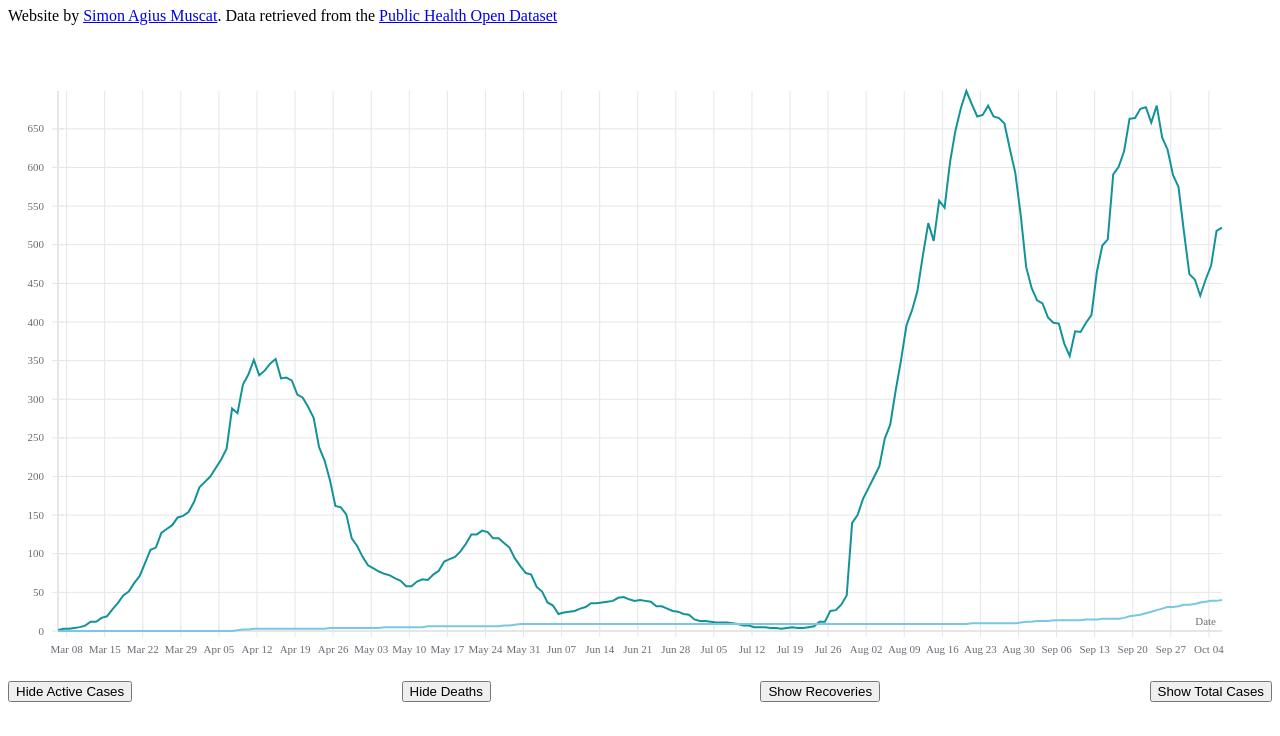
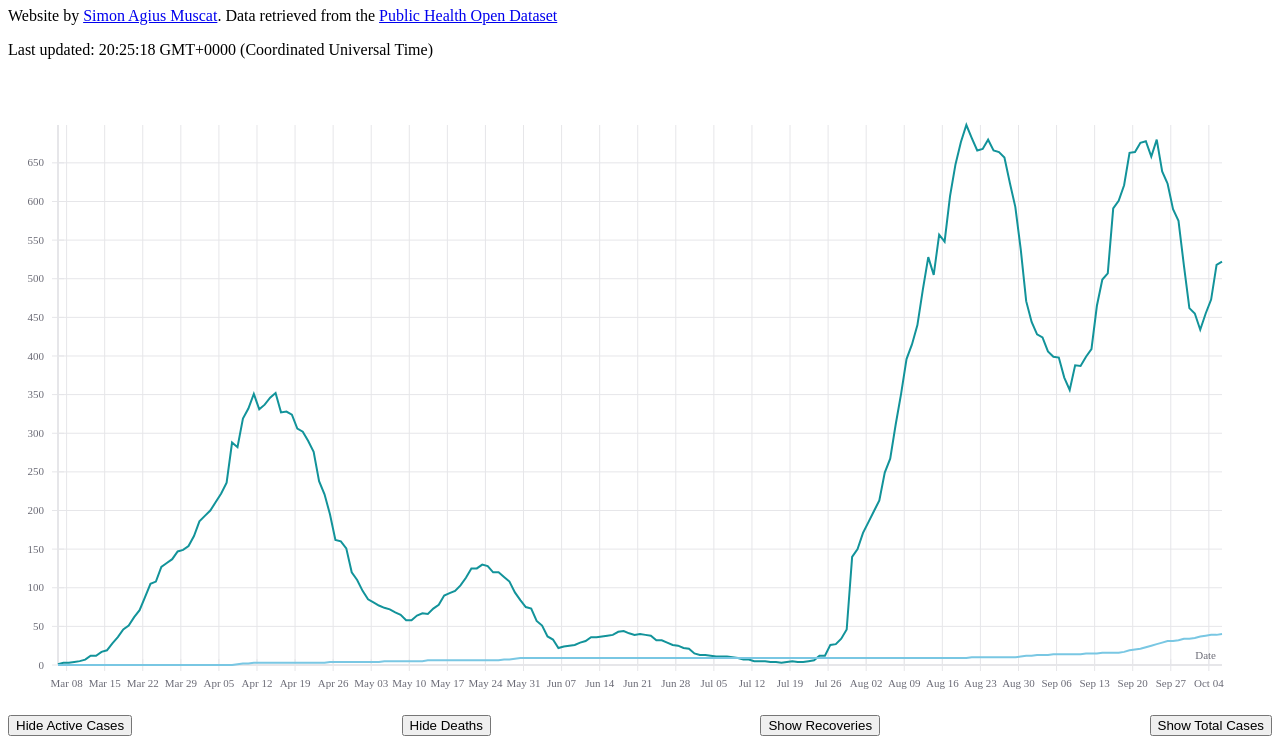
Before and after one commit to simonamdev/covid19-malta, a Gatsby site in the folder website/: page / in a window 1280 px wide. Shown: the part 73-809 px from the top of the page. Built offline with nearby package versions, Linux system fonts and the light colour scheme; Gatsby itself is replaced by a stand-in of ours.

Commit message:
Added last updated time

```diff
--- a/website/src/pages/index.tsx
+++ b/website/src/pages/index.tsx
@@ -71,6 +71,7 @@ export default (props: IndexPageProps) => {
     <h1>Covid-19 in Malta</h1>
     <div>
       <p>Website by <a href="https://simonam.dev">Simon Agius Muscat</a>. Data retrieved from the <a href="https://github.com/COVID19-Malta/COVID19-Cases">Public Health Open Dataset</a></p>
+      <p>Last updated: {new Date().toTimeString()}</p>
     </div>
     <div style={{ height: '80vh' }}>
       <ControllableMultipleCountChart countChartData={data} measuresData={parsedMeasuresData} />
```
